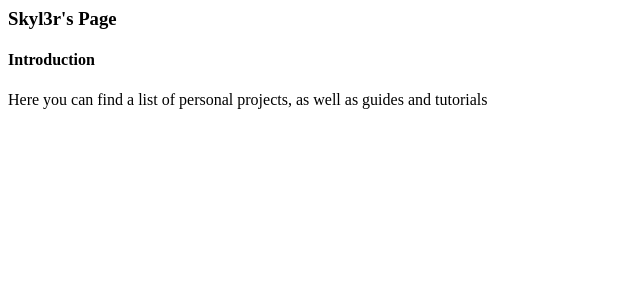
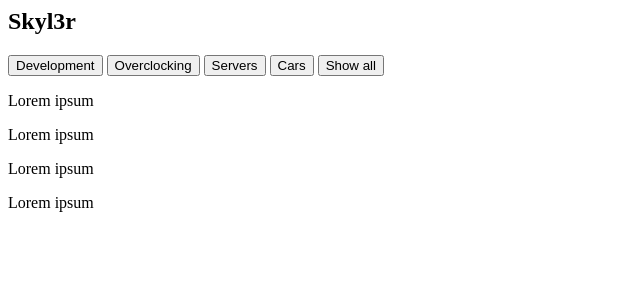
Before and after one commit to Skyl3r/skyl3r.com, a PHP site: page / in a window 1280 px wide. Shown: the top 300 px of the page, without its empty margins (0-640 px from the left). Run offline with PHP 8.4, Linux system fonts and the light colour scheme.

Commit message:
Updated index page

```diff
--- a/index.php
+++ b/index.php
@@ -8,10 +8,41 @@
 
 
 	<body>
-		<h3>Skyl3r's Page</h3>
-		<h4>Introduction</h4>
-		<p>Here you can find a list of personal projects, as well as guides and tutorials</p>
+		<h2>Skyl3r</h2>
 
+		<div id="filterContainer">
+			<button class="btn active" onclick="filterSelection('development')">Development</button>
+			<button class="btn" onclick="filterSelection('overclocking')">Overclocking</button>
+			<button class="btn" onclick="filterSelection('servers')">Servers</button>
+			<button class="btn" onclick="filterSelection('cars')">Cars</button>
+			<button class="btn" onclick="filterSelection('all')">Show all</button>
+		</div>
+
+		<div class="row">
+			<div class="column development">
+				<div class="content">
+					<p>Lorem ipsum</p>
+				</div>
+			</div>
+
+			<div class="column overclocking">
+				<div class="content">
+					<p>Lorem ipsum</p>
+				</div>
+			</div>
+
+			<div class="column servers">
+				<div class="content">
+					<p>Lorem ipsum</p>
+				</div>
+			</div>
+
+			<div class="column cars">
+				<div class="content">
+					<p>Lorem ipsum</p>
+				</div>
+			</div>
+		</div>
 	</body>
 
 
```
